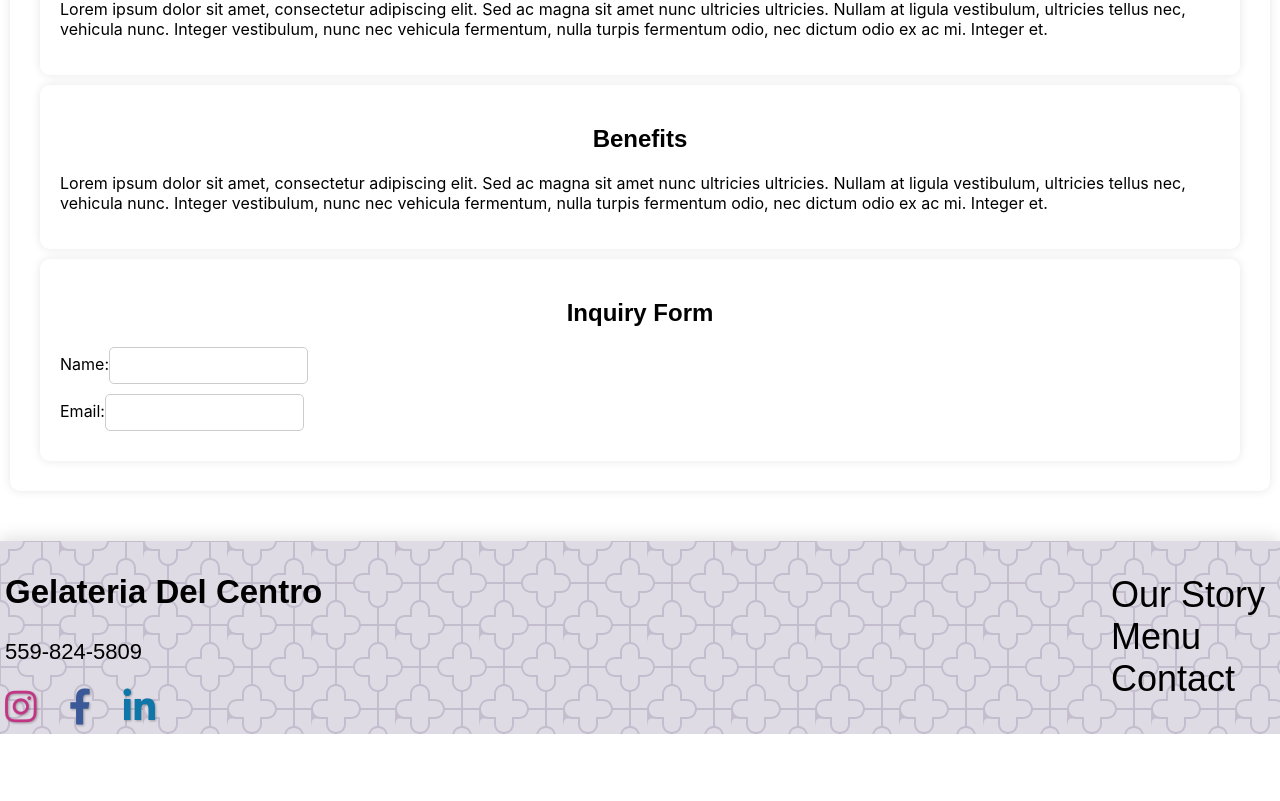
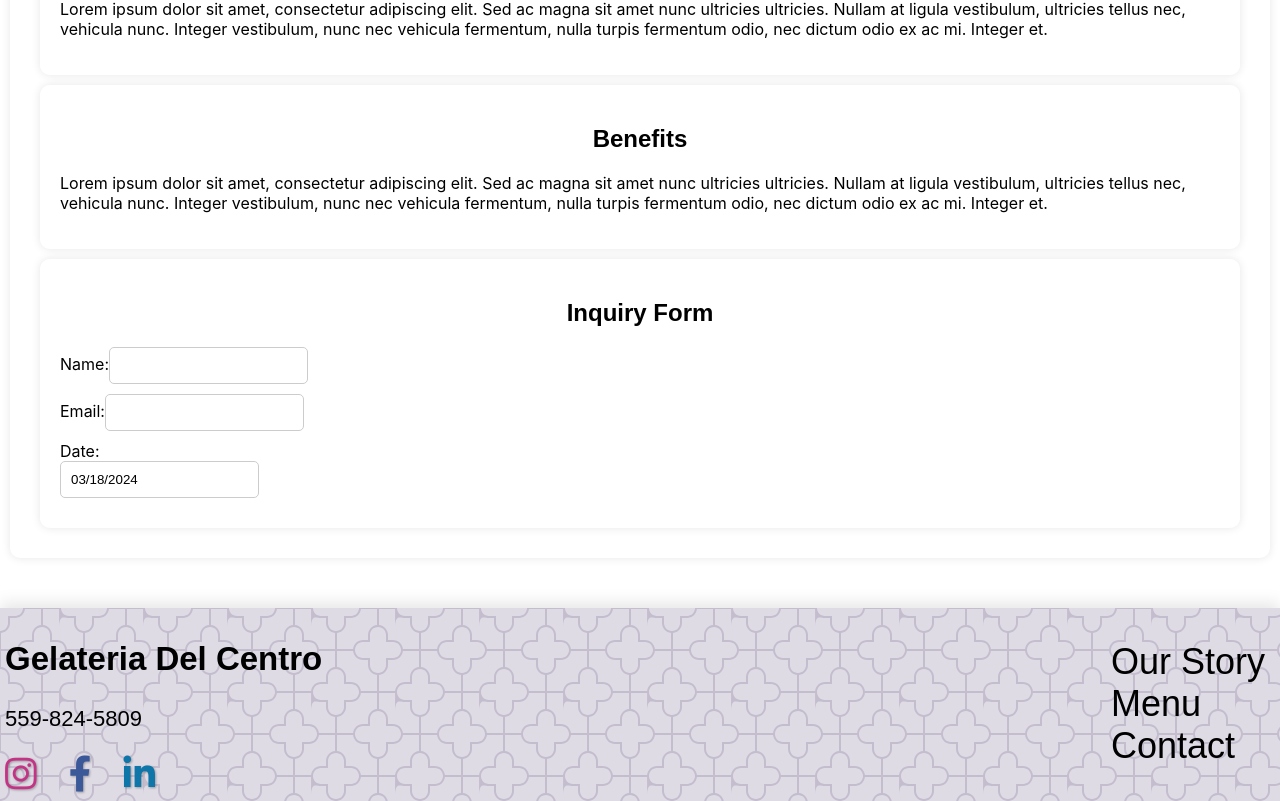
Before and after one commit to spragginsdesigns/Gelateria-Del-Centro-WebApp, a React (Create React App) app: page /events in a window 1280 px wide. Shown: the part 629-1430 px from the top of the page. Before the commit the page ends 1363 px from the top, so only its background shows below. Built offline with nearby package versions, Linux system fonts and the light colour scheme.

Commit message:
Add date picker to event form

```diff
--- a/src/components/events.js
+++ b/src/components/events.js
@@ -1,8 +1,10 @@
-// Events.js
-import React from 'react';
+import React, { useState } from 'react';
 import './events.css';
+import DatePicker from 'react-datepicker';
 
 const Events = () => {
+    const [startDate, setStartDate] = useState(new Date());
+
     return (
         <>
             <div className="title">
@@ -33,6 +35,10 @@
                                 Email:
                                 <input type="email" name="email" />
                             </label>
+                            <label>
+                                Date:
+                                <DatePicker selected={startDate} onChange={date => setStartDate(date)} />
+                            </label>
                             {/* Add the rest of your form fields here */}
                         </form>
                     </section>
```
